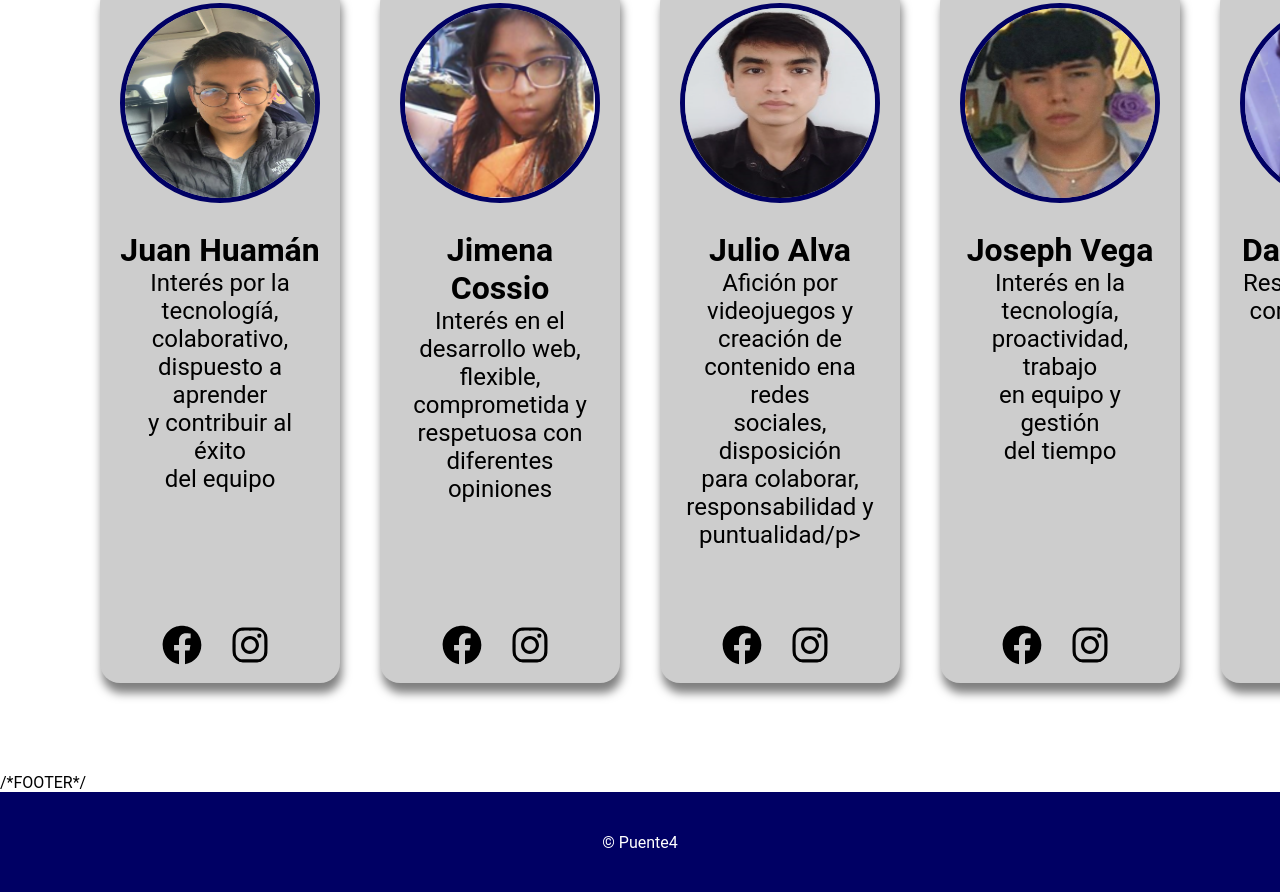
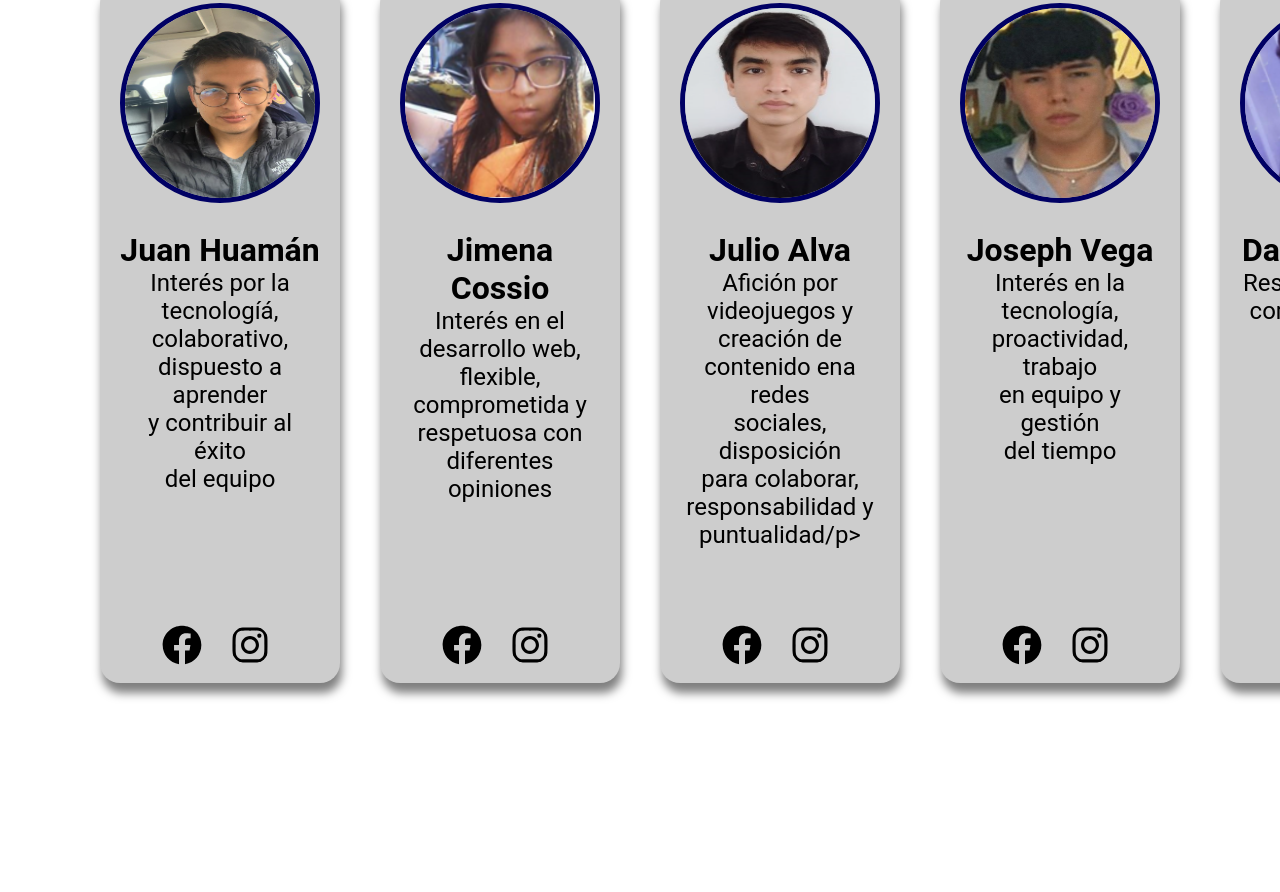
Before and after one commit to JuanConquest/HomeSafe, a plain HTML site: page index.html in a window 1280 px wide. Shown: the part 4537-5429 px from the top of the page. After the commit the page ends 5310 px from the top, so only its background shows below. Drawn offline with Linux system fonts and the light colour scheme.

Commit message:
Update index.html

```diff
--- a/index.html
+++ b/index.html
@@ -285,8 +285,8 @@
     </section>
 
 
-    /*FOOTER*/
-    <footer class="fotter">
+    <!--SECCIÓN FOOTER>
+    <footer class="footer">
         <div  class="containerF">
             <p> &copy; Puente4</p>
         </div>
```
